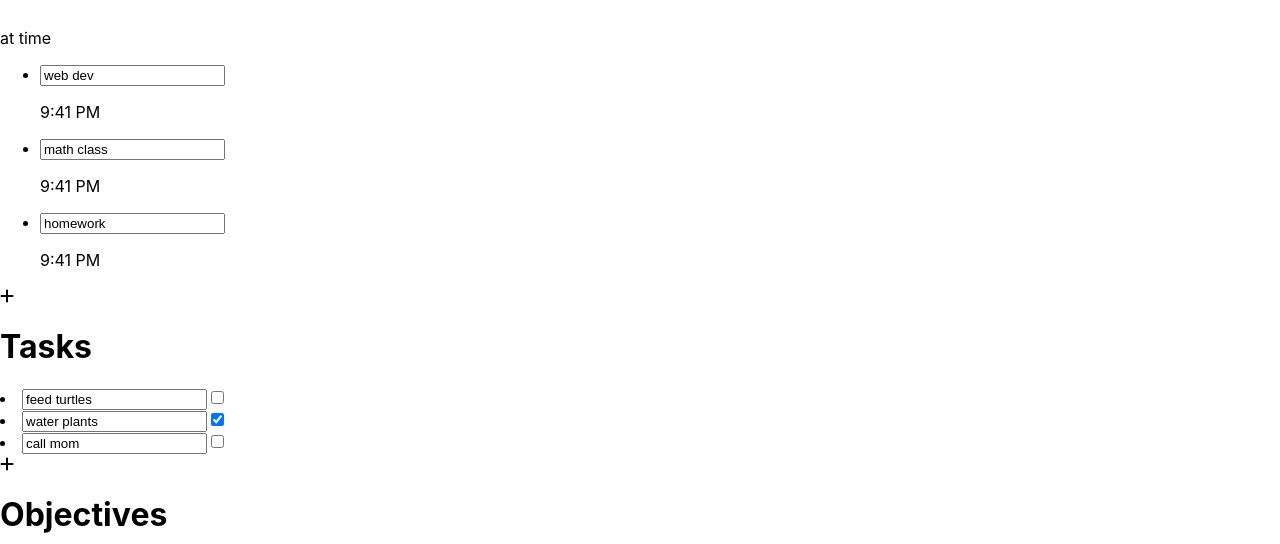
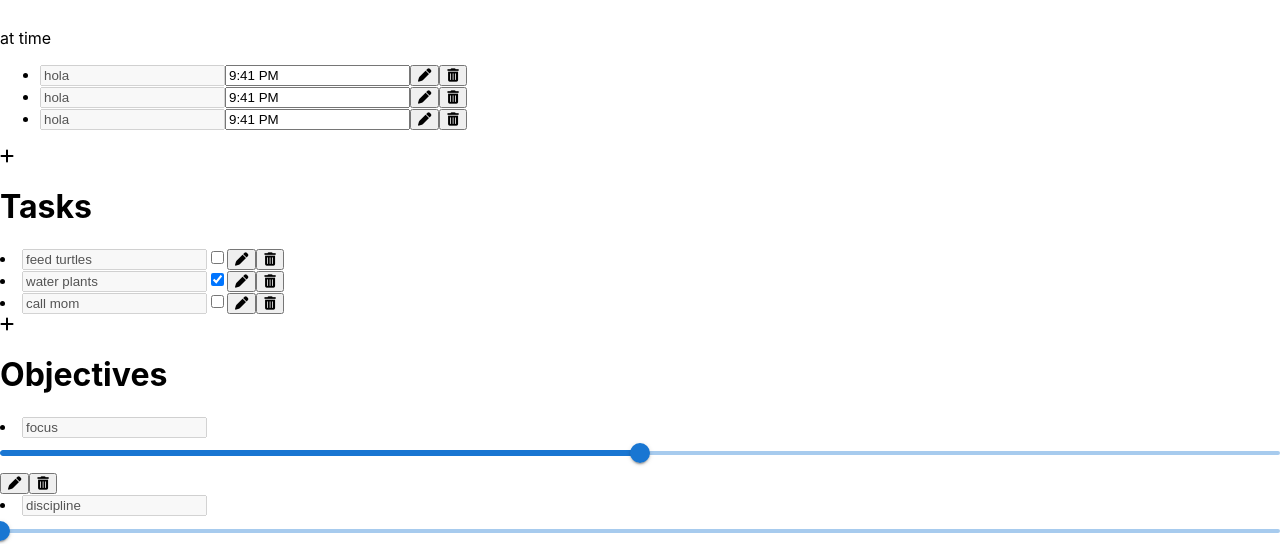
Before and after one commit to cristian-ves/routine-app, a React (Vite) app: page / in a window 1280 px wide. Shown: the part 266-810 px from the top of the page. Built offline with nearby package versions, Linux system fonts and the light colour scheme.

Commit message:
load bug

```diff
--- a/package.json
+++ b/package.json
@@ -14,9 +14,11 @@
     "@reduxjs/toolkit": "^1.8.3",
     "date-fns": "^2.28.0",
     "react": "^18.0.0",
+    "react-datepicker": "^4.8.0",
     "react-dom": "^18.0.0",
     "react-redux": "^8.0.2",
-    "react-router-dom": "^6.3.0"
+    "react-router-dom": "^6.3.0",
+    "react-time-picker": "^4.5.0"
   },
   "devDependencies": {
     "@types/react": "^18.0.0",
--- a/src/hooks/useRoutineStore.js
+++ b/src/hooks/useRoutineStore.js
@@ -1,5 +1,5 @@
 import { useDispatch, useSelector } from 'react-redux'
-import { onAddEvent, onAddTask, onAddObjective, onAddDay } from '../store';
+import { onAddEvent, onAddTask, onAddObjective, onAddDay, onEditEvent } from '../store';
 
 
 export const useRoutineStore = () => {
@@ -12,6 +12,7 @@ export const useRoutineStore = () => {
 	const addTask = task => dispatch(onAddTask(task));
 	const addObjective = objective => dispatch(onAddObjective(objective));
 	const addDay = day => dispatch(onAddDay(day));
+	const editEvent = payload => dispatch(onEditEvent(payload));
 
 	return {
 		//* properties
@@ -24,6 +25,8 @@ export const useRoutineStore = () => {
 		addEvent,
 		addTask,
 		addObjective,
-		addDay
+		addDay,
+
+		editEvent
 	}
 }
--- a/src/routine/components/ListItem.jsx
+++ b/src/routine/components/ListItem.jsx
@@ -1,23 +1,76 @@
-import React from 'react'
+import { useRef, useState } from 'react';
 import { useForm } from '../../hooks/useform'
 
-export const ListItem = ({ text, component }) => {
+export const ListItem = ({ text, component, onEdit }) => {
 
 	const [formValues, handleInputChange] = useForm({
 		name: text
 	});
 	const { name } = formValues;
 
+	const input = useRef(null);
+	const editIcon = useRef(null);
+
+
+	const [isEditing, setIsEditing] = useState(true)
+	const handleListItemInputChange = (htmlEvent) => {
+		handleInputChange(htmlEvent);
+	}
+
+	const toggleEdit = () => {
+		setIsEditing(!isEditing);
+
+		if (isEditing) { // Edit
+			editIcon.current.className = "fa-solid fa-check"
+			input.current.disabled = false
+			input.current.focus();
+			setIsEditing(false)
+		} else { // Save
+			event.target.value = text;
+			event.target.disabled = true
+			editIcon.current.className = "fa-solid fa-pen"
+			edit()
+			setIsEditing(true);
+		}
+		input.current.addEventListener('blur', event => {
+			event.target.value = text;
+			event.target.disabled = true
+			editIcon.current.className = "fa-solid fa-pen"
+			setIsEditing(true)
+		})
+	}
+
+	const handleDelete = () => {
+
+	}
+
 	return (
 		<li>
+
 			<input
 				type="text"
 				name="name"
 				id={text}
-				onChange={handleInputChange}
+				autoComplete="off"
+				onChange={handleListItemInputChange}
 				value={name}
+				disabled
+				ref={input}
 			/>
 			{component}
+			<button
+				onClick={toggleEdit}
+			>
+				<i
+					className="fa-solid fa-pen"
+					ref={editIcon}
+				></i>
+			</button>
+			<button
+				onClick={handleDelete}
+			>
+				<i className="fa-solid fa-trash-can"></i>
+			</button>
 		</li>
 	)
 }
--- a/src/routine/pages/Schedule.jsx
+++ b/src/routine/pages/Schedule.jsx
@@ -1,4 +1,6 @@
 import { format } from 'date-fns';
+import DatePicker from "react-datepicker";
+import "react-datepicker/dist/react-datepicker.css";
 
 import { ListItem } from '../';
 import { useRoutineStore } from '../../hooks/useRoutineStore';
@@ -6,7 +8,7 @@ import { useRoutineStore } from '../../hooks/useRoutineStore';
 
 export const Schedule = () => {
 
-	const { events } = useRoutineStore();
+	const { events, editEvent } = useRoutineStore();
 
 	return (
 		<>
@@ -16,10 +18,23 @@ export const Schedule = () => {
 
 				{
 					events.map(({ name, time }, i) => {
+						name = 'hola'
 						return (
 							<ListItem
 								text={name}
-								component={<p>{format(time, 'p')}</p>}
+								component={<DatePicker
+									selected={time}
+									// onChange={(date) => setStartDate(date)}
+									showTimeSelect
+									showTimeSelectOnly
+									timeIntervals={0}
+									timeCaption="Time"
+									dateFormat="h:mm aa"
+								/>}
+								onEdit={(event) => editEvent({
+									i,
+									event
+								})}
 								key={i}
 							/>
 						)
--- a/src/store/routine/routineSlice.js
+++ b/src/store/routine/routineSlice.js
@@ -130,8 +130,11 @@ export const routineSlice = createSlice({
 		},
 		onAddObjective: (state, { payload }) => {
 			state.objectives = [...state.objectives, payload]
-		}
+		},
+		onEditEvent: (state, { payload }) => {
+			state.events[payload.i] = payload.event;
+		},
 	}
 });
 
-export const { onAddDay, onAddEvent, onAddTask, onAddObjective } = routineSlice.actions;
+export const { onAddDay, onAddEvent, onAddTask, onAddObjective, onEditEvent } = routineSlice.actions;
```
Also changed, not shown: 1 other file (tests, documents, lock files or other folders).
